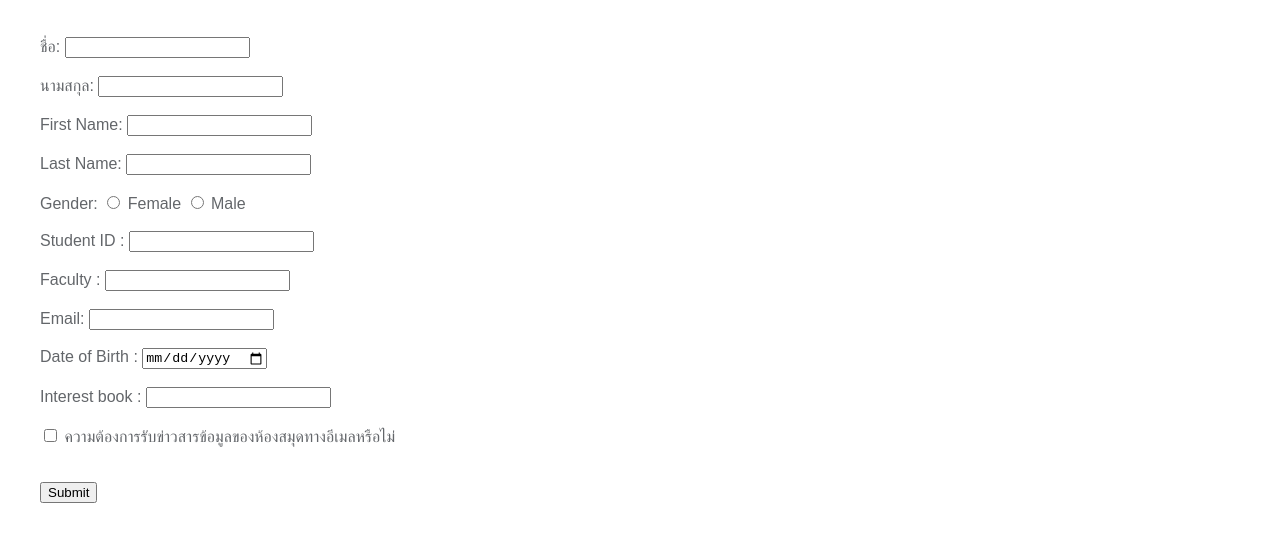
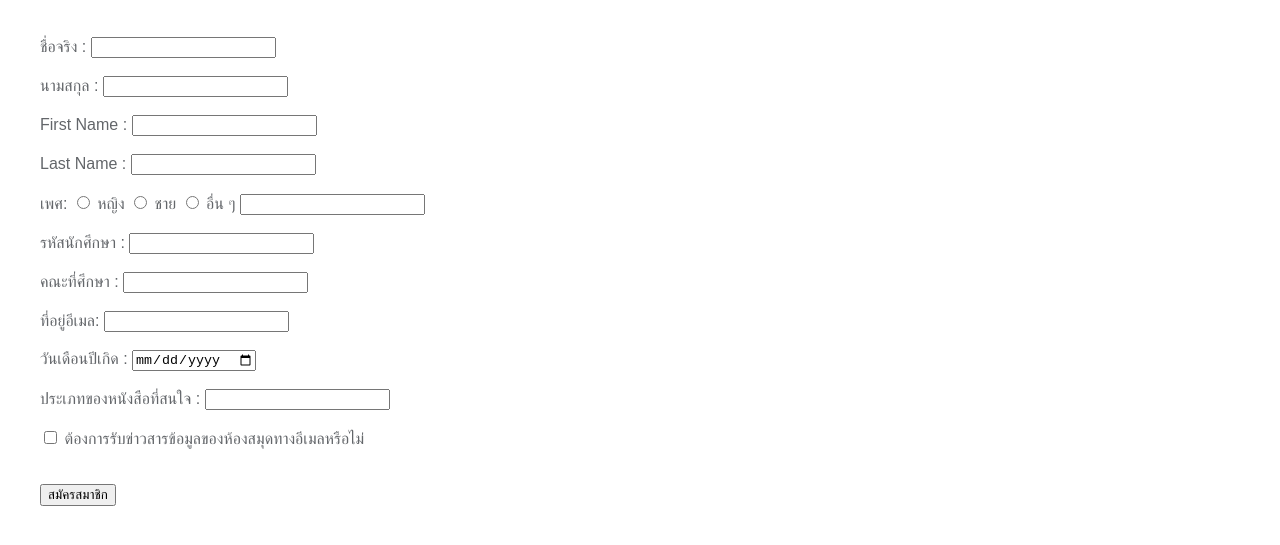
Before and after one commit to KaylahJin/6709616863_LibraryMembershipApplicationForm, a plain HTML site: page index.html in a window 1280 px wide. Shown: the part 93-638 px from the top of the page. Drawn offline with Linux system fonts and the light colour scheme.

Commit message:
Change form to thai version

```diff
--- a/index.html
+++ b/index.html
@@ -13,43 +13,46 @@
     </header>
 
     <form>
-        <label for="fnameth">ชื่อ: </label>
+        <label for="fnameth">ชื่อจริง : </label>
         <input type="text" id="fnameth" name="fnameth"><br><br>
 
-        <label for="lnameth">นามสกุล: </label>
+        <label for="lnameth">นามสกุล : </label>
         <input type="text" id="lnameth" name="lnameth"><br><br>
 
-        <label for="fnameen">First Name: </label>
+        <label for="fnameen">First Name : </label>
         <input type="text" id="fnameen" name="fnameen"><br><br>
 
-        <label for="lnameen">Last Name: </label>
+        <label for="lnameen">Last Name : </label>
         <input type="text" id="lnameen" name="lnameen"><br><br>
 
-        Gender:
+        เพศ:
         <input type="radio" id="female" name="gender" value="female">
-        <label for="female">Female</label>
+        <label for="female">หญิง</label>
         <input type="radio" id="male" name="gender" value="male">
-        <label for="male">Male</label><br><br>
+        <label for="male">ชาย</label>
+        <input type="radio" id="female" name="gender" value="female">
+        <label for="female">อื่น ๆ</label>
+        <input type="text" id="female" name="gender" value=""><br><br>
 
-        <label for="id">Student ID :</label>
+        <label for="id">รหัสนักศึกษา :</label>
         <input type="text" id="id" name="id"><br><br>
 
-        <label for="id">Faculty :</label>
+        <label for="id">คณะที่ศึกษา :</label>
         <input type="text" id="faculty" name="faculty"><br><br>
 
-        <label for="email">Email:</label>
+        <label for="email">ที่อยู่อีเมล:</label>
         <input type="email" id="email" name="email"><br><br>
 
-        <label for="birth">Date of Birth :</label>
+        <label for="birth">วันเดือนปีเกิด :</label>
         <input type="date" id="birth" name="birth"><br><br>
 
-        <label for="id">Interest book  :</label>
+        <label for="id">ประเภทของหนังสือที่สนใจ :</label>
         <input type="text" id="type" name="type"><br><br>
         <input type="checkbox" id="noti" name="noti" value="">
-        <label for="noti">ความต้องการรับข่าวสารข้อมูลของห้องสมุดทางอีเมลหรือไม่ </label><br><br>
+        <label for="noti">ต้องการรับข่าวสารข้อมูลของห้องสมุดทางอีเมลหรือไม่ </label><br><br>
 
         <br>
-        <input type="submit" value="Submit">
+        <input type="submit" value="สมัครสมาชิก">
     </form>
 
 </body>
```
